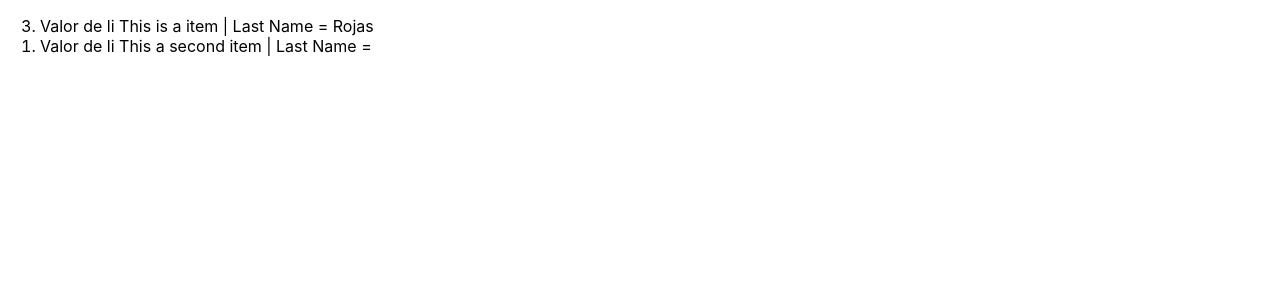
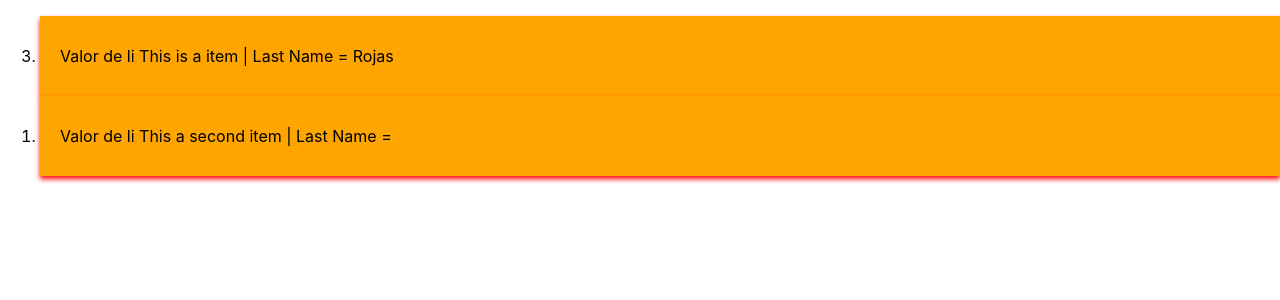
Before and after one commit to rudy-rojas/react-guia-definitiva-udemy, a React (Create React App) app: page / in a window 1280 px wide. Shown: the top 300 px of the page. Built offline with nearby package versions, Linux system fonts and the light colour scheme.

Commit message:
Agregando estilo a los componentes con inline style

```diff
--- a/src/App.js
+++ b/src/App.js
@@ -1,11 +1,19 @@
 import logo from './logo.svg';
 import './App.css';
+
+const style01 = {
+  backgroundColor: 'orange',
+  padding: '30px 20px'
+}
+
+const style02 =() =>({
+    boxShadow: '0px 3px 5px red'
+})
 
 const Li = ({ age, children, lastName }) => {
   return (
     // <li value={props.age}> Valor de li {props.children} | Last Name = {props.lastName}</li>
-    <li value={age}> Valor de li {children} | Last Name = {lastName}</li>
-
+    <li value={age} style={{...style01, ...style02()}}> Valor de li {children} | Last Name = {lastName}</li>
   )
 }
 
```
